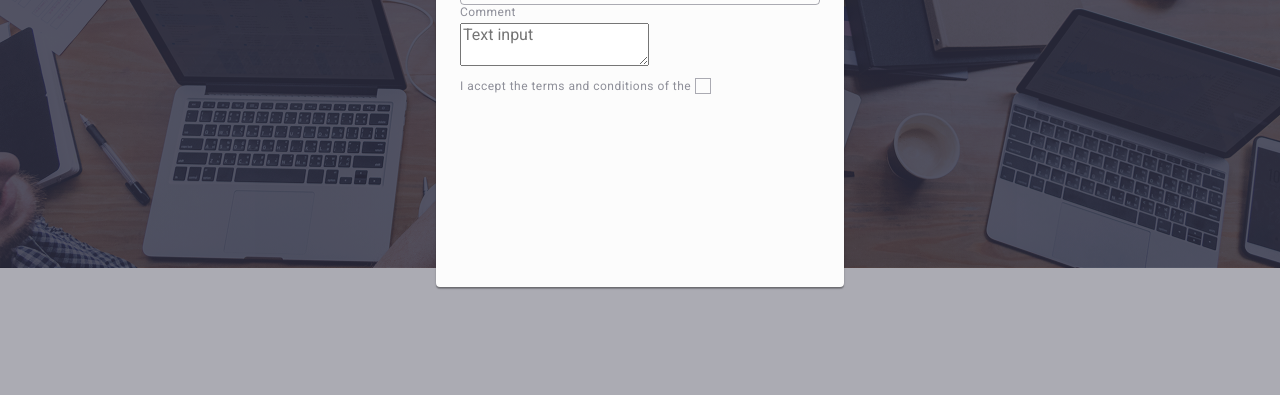
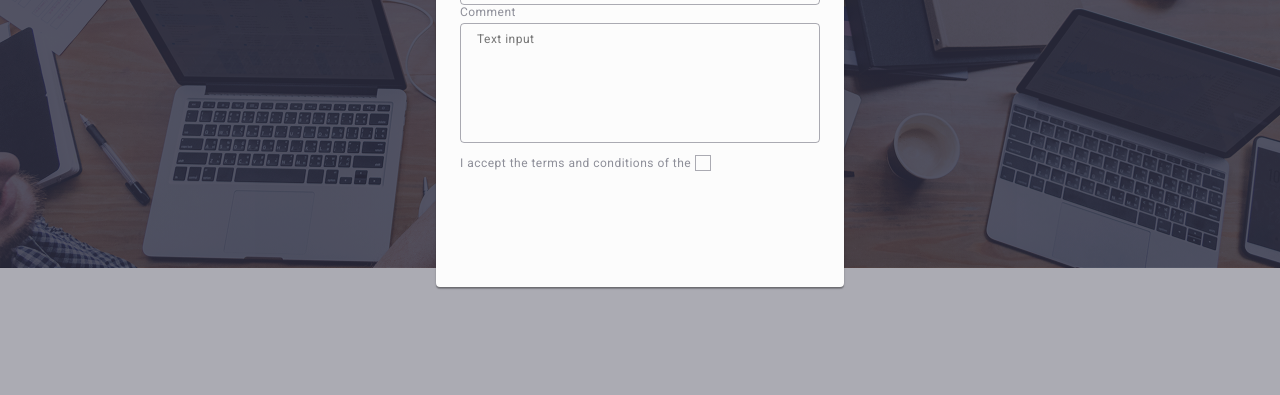
Before and after one commit to berkince14/goit-markup-hw-05, a plain HTML site: page index.html in a window 1280 px wide. Shown: the part 405-800 px from the top of the page. Drawn offline with nearby package versions, Linux system fonts and the light colour scheme.

Commit message:
fixed css

```diff
--- a/css/styles.css
+++ b/css/styles.css
@@ -636,7 +636,7 @@ ul {
   margin-bottom: 16px;
 }
 
-.modal-form-svg-textarea .modal-form-textarea {
+.modal-form-textarea {
   width: 100%;
   height: 120px;
   font-size: 12px;
```
